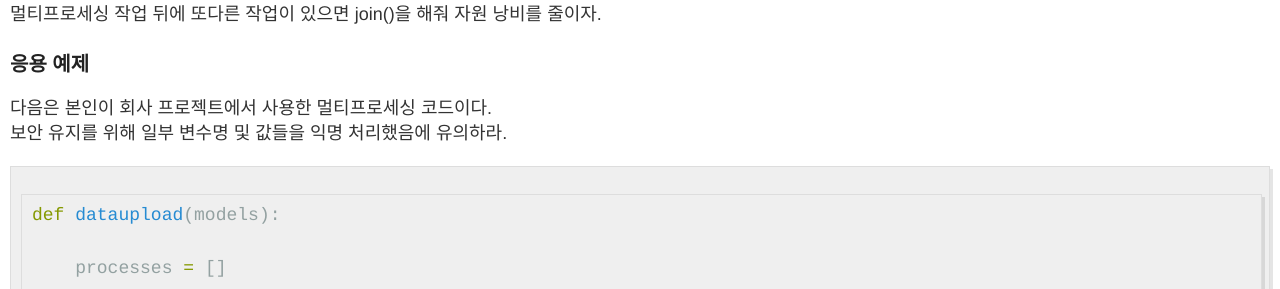
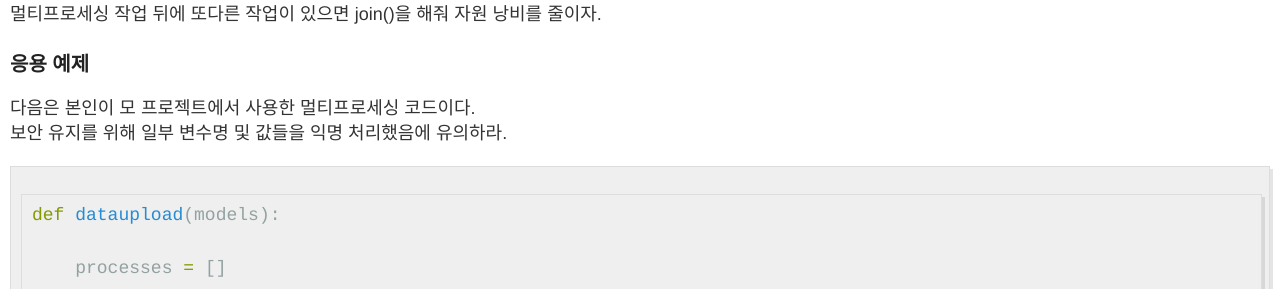
Before and after one commit to Kreator-Kaebal/Kreator-Kaebal.github.io, a Jekyll site: the page built from _posts/2022-2-10-python1.md, in a window 1280 px wide and 900 px high, scrolled down 3935 px. Shown: the part 162-451 px from the top of the window. Built offline with Jekyll 4.4.1, drawn with Linux system fonts in a browser that asks for light colours.

Commit message:
modify python1

````diff
--- a/_posts/2022-2-10-python1.md
+++ b/_posts/2022-2-10-python1.md
@@ -116,7 +116,7 @@ join()은 이 외에도 프로세스가 끝나면 종료해주는 기능이 있
 멀티프로세싱 작업 뒤에 또다른 작업이 있으면 join()을 해줘 자원 낭비를 줄이자.
 
 ### 응용 예제
-다음은 본인이 회사 프로젝트에서 사용한 멀티프로세싱 코드이다.
+다음은 본인이 모 프로젝트에서 사용한 멀티프로세싱 코드이다.
 보안 유지를 위해 일부 변수명 및 값들을 익명 처리했음에 유의하라.
 
 ```python
````
